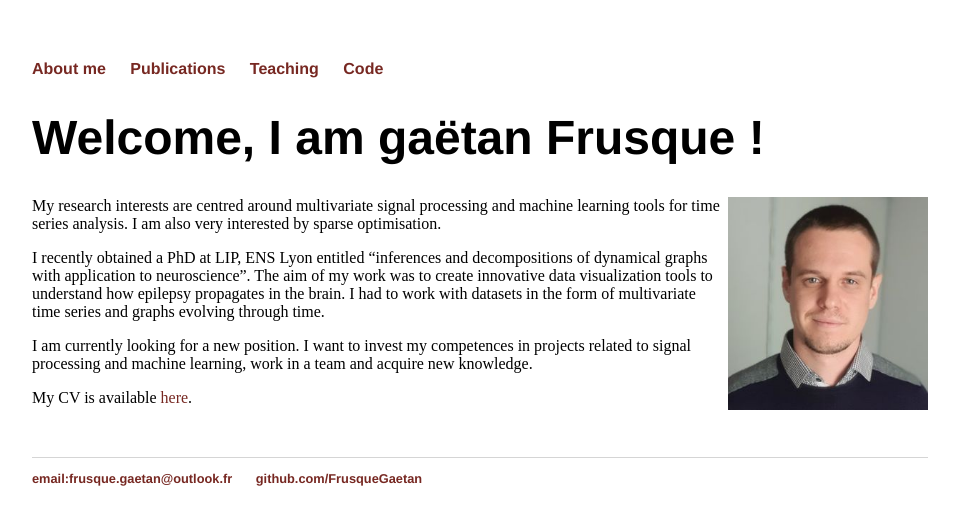
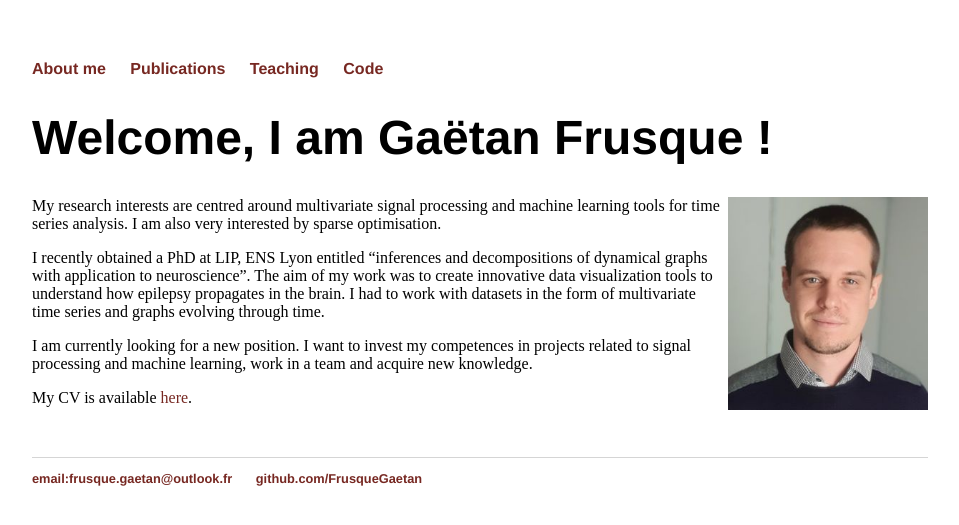
Before and after one commit to FrusqueGaetan/FrusqueGaetan.github.io, a Jekyll site: the page built from index.md, in a window 1280 px wide. Shown: the top 525 px of the page, without its empty margins (160-1119 px from the left). Built offline with Jekyll 4.4.1, drawn with Linux system fonts in a browser that asks for light colours.

```diff
--- a/index.md
+++ b/index.md
@@ -2,7 +2,7 @@
 layout: default
 title: Frusque Gaëtan
 ---
-# Welcome, I am gaëtan Frusque !
+# Welcome, I am Gaëtan Frusque !
 
 <img src="./Support/picture3.jpg" ALIGN="RIGHT" width="200"/>
 My research interests are centred around multivariate signal processing and machine learning tools for time series analysis. I am also very interested by sparse optimisation.
```
